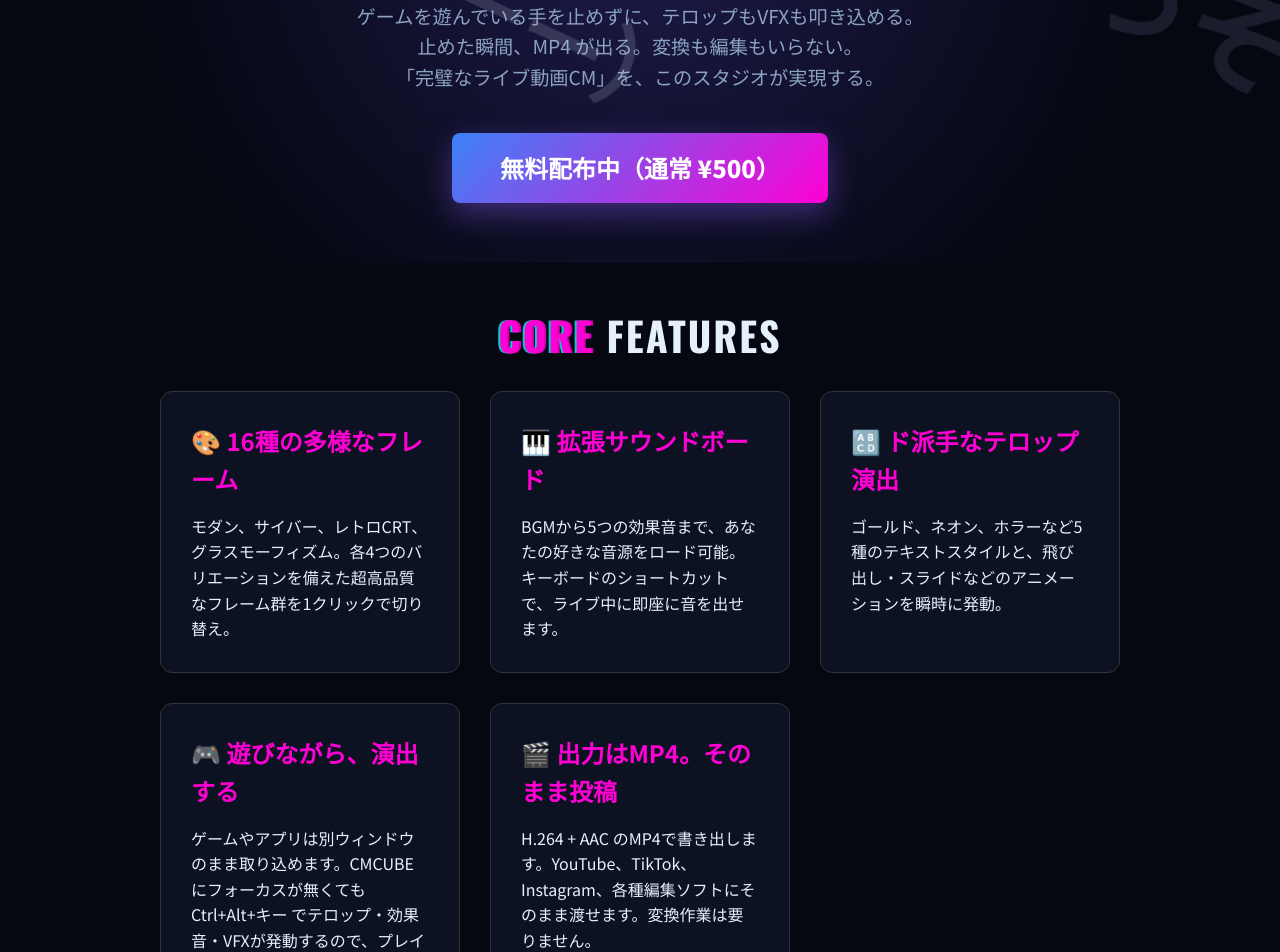
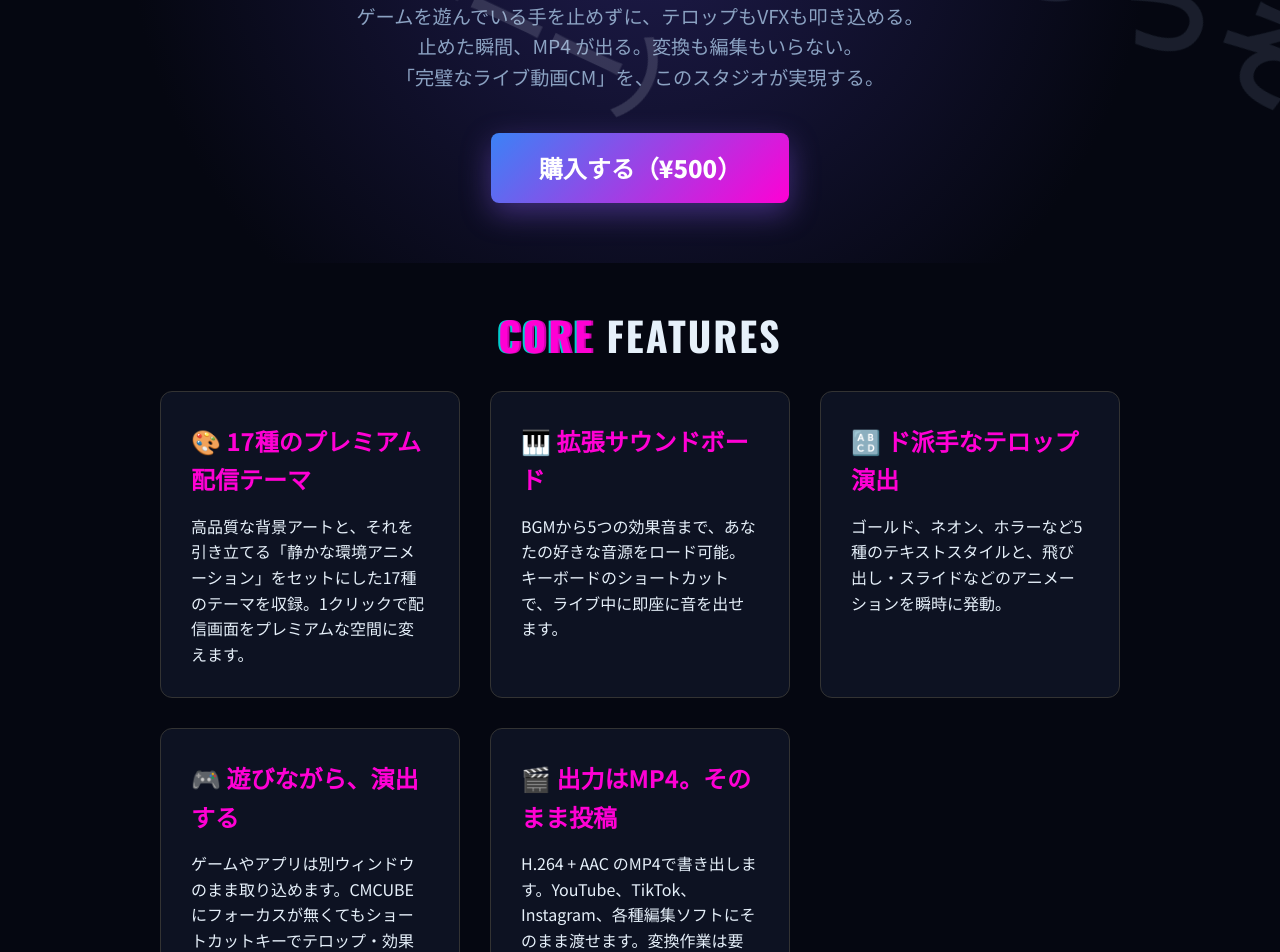
Before and after one commit to hahaCH314/hp, a React (Vite) app: page / in a window 1280 px wide. Shown: the part 540-1492 px from the top of the page. Built offline with nearby package versions, Linux system fonts and the light colour scheme.

Commit message:
英語版の購入先を Ko-fi の商品ページに繋いだ
英語版は Ko-fi で売る。BOOTH は決済も表示も日本語圏向けなので海外には
向けないため、言語で販売所を分けている。

Co-Authored-By: Claude Opus 5 <noreply@anthropic.com>

```diff
--- a/src/App.tsx
+++ b/src/App.tsx
@@ -76,9 +76,8 @@ function App({ lang }: { lang: Lang }) {
               </React.Fragment>
             ))}
           </p>
-          {/* 販売は BOOTH。Ko-fi は寄付（CUBICENGINE向け）専用なので混ぜない。
-              商品ページができたら、ショップのトップではなく商品の直リンクに差し替える */}
-          <a href="https://cubicengine.booth.pm/items/8688761" className="buy-btn" target="_blank" rel="noopener noreferrer">
+          {/* 日本語版はBOOTH、英語版はKo-fiで販売する */}
+          <a href={t.hero.buyHref} className="buy-btn" target="_blank" rel="noopener noreferrer">
             {t.hero.buyLabel}
           </a>
         </section>
--- a/src/content.ts
+++ b/src/content.ts
@@ -18,6 +18,9 @@ type SiteContent = {
     line2: string;
     lead: string[];
     buyLabel: string;
+    // 購入ボタンのリンク先。販売所が言語で違う（ja は BOOTH、en は Ko-fi）ので
+    // App にURLを直書きせず、文言と同じくここで言語ごとに持つ
+    buyHref: string;
   };
   features: {
     accent: string;
@@ -57,15 +60,16 @@ export const content: Record<Lang, SiteContent> = {
         '止めた瞬間、MP4 が出る。変換も編集もいらない。',
         '「完璧なライブ動画CM」を、このスタジオが実現する。',
       ],
-      buyLabel: '無料配布中（通常 ¥500）',
+      buyLabel: '購入する（¥500）',
+      buyHref: 'https://cubicengine.booth.pm/items/8688761',
     },
     features: {
       accent: 'CORE',
       rest: ' FEATURES',
       items: [
         {
-          title: '🎨 16種の多様なフレーム',
-          body: 'モダン、サイバー、レトロCRT、グラスモーフィズム。各4つのバリエーションを備えた超高品質なフレーム群を1クリックで切り替え。',
+          title: '🎨 17種のプレミアム配信テーマ',
+          body: '高品質な背景アートと、それを引き立てる「静かな環境アニメーション」をセットにした17種のテーマを収録。1クリックで配信画面をプレミアムな空間に変えます。',
         },
         {
           title: '🎹 拡張サウンドボード',
@@ -77,7 +81,7 @@ export const content: Record<Lang, SiteContent> = {
         },
         {
           title: '🎮 遊びながら、演出する',
-          body: 'ゲームやアプリは別ウィンドウのまま取り込めます。CMCUBEにフォーカスが無くても Ctrl+Alt+キー でテロップ・効果音・VFXが発動するので、プレイする手を止めずに演出を重ねられます。実況の撮影が、ひとりで完結します。',
+          body: 'ゲームやアプリは別ウィンドウのまま取り込めます。CMCUBEにフォーカスが無くてもショートカットキーでテロップ・効果音・VFXが発動するので、プレイする手を止めずに演出を重ねられます。実況の撮影が、ひとりで完結します。',
         },
         {
           title: '🎬 出力はMP4。そのまま投稿',
@@ -134,7 +138,7 @@ export const content: Record<Lang, SiteContent> = {
           value: '請求があった場合は、遅滞なく開示いたします。上記のメールアドレス宛にご請求ください。',
         },
 
-        { label: '販売価格', value: '¥500（税込）※現在キャンペーンにより無料配布中' },
+        { label: '販売価格', value: '¥500（税込）' },
         { label: '商品代金以外の必要料金', value: 'インターネット接続に必要な通信料等はお客様のご負担となります。' },
         { label: '支払方法', value: 'BOOTH を通じたクレジットカード決済、コンビニ決済、その他 BOOTH が提供する決済方法' },
         { label: '支払時期', value: 'ご注文時にお支払いが確定します。' },
@@ -165,15 +169,20 @@ export const content: Record<Lang, SiteContent> = {
         'Stop recording and an MP4 is waiting. No conversion, no editing.',
         'This studio makes the perfect live video ad a reality.',
       ],
-      buyLabel: 'Free for a limited time (normally ¥500)',
+      buyLabel: 'Buy Now ($5)',
+      // 英語版は Ko-fi で売る。BOOTH は決済も表示も日本語圏向けなので海外には向けない。
+      // 商品ページの直リンク。ショップタブ（/ihafam/shop）でもトップ（/ihafam）でもない。
+      // ⚠️ トップに向けてはいけない — あそこは製品 CUBICENGINE 向けの寄付画面で、
+      //    同じ Ko-fi アカウントに寄付と販売が同居している
+      buyHref: 'https://ko-fi.com/s/0d6f4f5342',
     },
     features: {
       accent: 'CORE',
       rest: ' FEATURES',
       items: [
         {
-          title: '🎨 16 Premium Frames',
-          body: 'Modern, Cyber, Retro CRT and Glassmorphism, with four variations each. Switch between 16 high-quality frames with a single click.',
+          title: '🎨 17 Premium Themes',
+          body: 'Pre-loaded with 17 stunning themes featuring high-quality background art paired with subtle, ambient animations. Switch the entire look of your stream with a single click.',
         },
         {
           title: '🎹 Expandable Soundboard',
@@ -185,7 +194,7 @@ export const content: Record<Lang, SiteContent> = {
         },
         {
           title: '🎮 Play and Produce at Once',
-          body: 'Capture your game or app from its own window. Ctrl+Alt shortcuts fire captions, sounds and VFX even when CMCUBE is not the focused window — so you never take your hands off the game. One person, one take.',
+          body: 'Capture your game or app from its own window. Keyboard shortcuts fire captions, sounds and VFX even when CMCUBE is not the focused window — so you never take your hands off the game. One person, one take.',
         },
         {
           title: '🎬 MP4 Out, Ready to Post',
```
Also changed, not shown: 1 other file (tests, documents, lock files or other folders).
